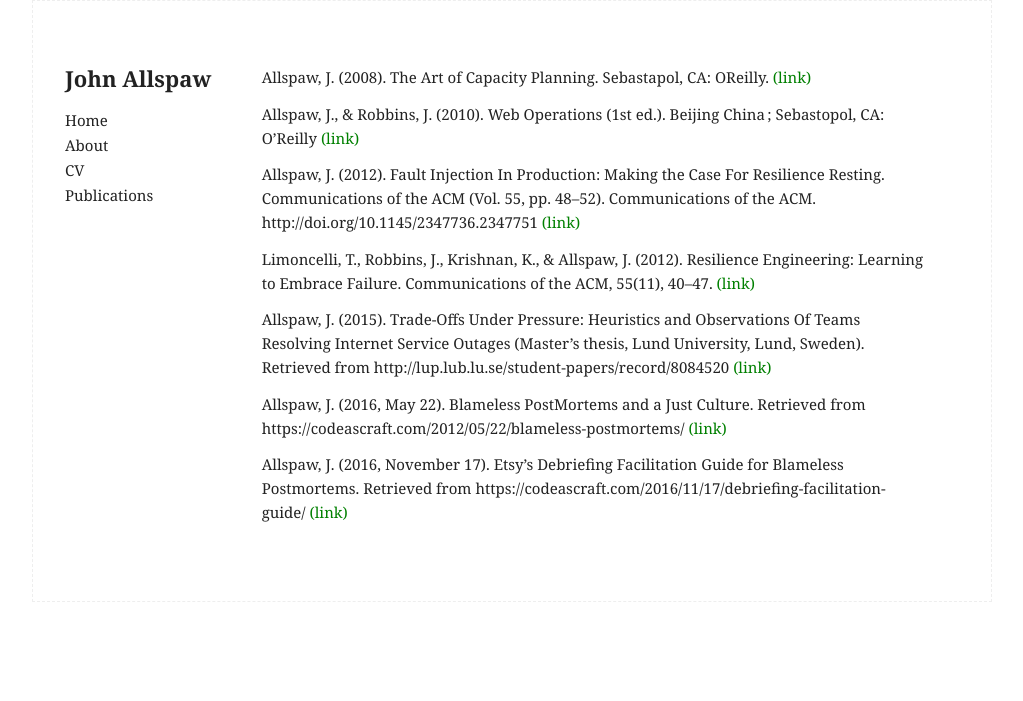
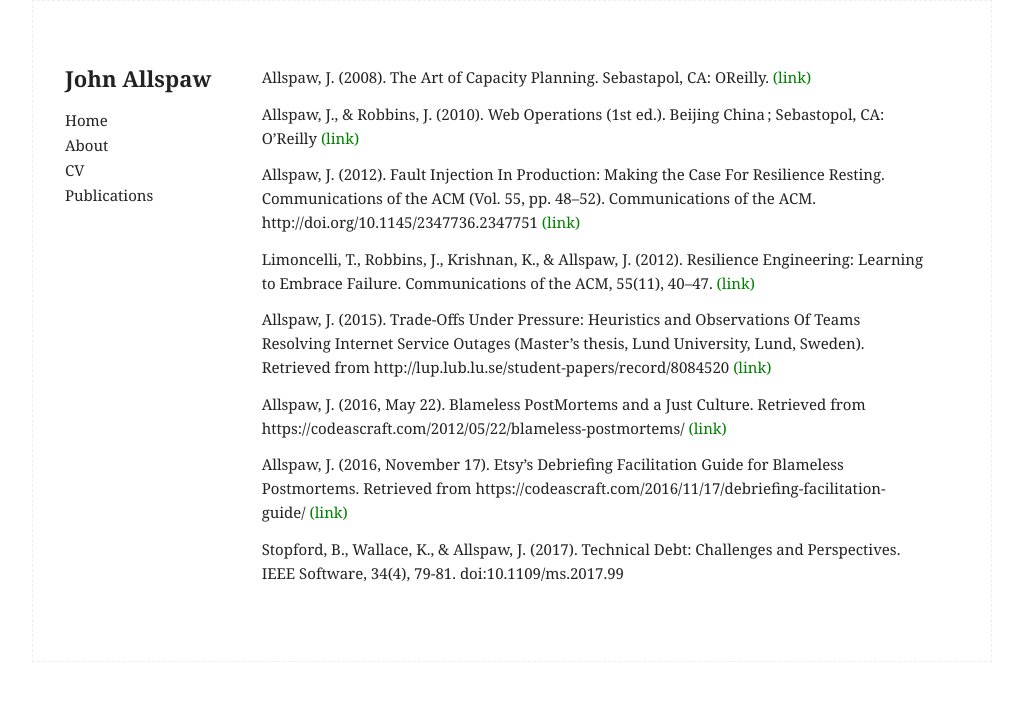
Before and after one commit to jallspaw/jallspaw.github.io, a Jekyll site: the page built from publications.md, in a window 1280 px wide. Shown: the top 701 px of the page, without its empty margins (128-1151 px from the left). Built offline with Jekyll 4.4.1, drawn with Linux system fonts in a browser that asks for light colours.

Commit message:
added the IEEE article

```diff
--- a/publications.md
+++ b/publications.md
@@ -18,3 +18,5 @@
 Allspaw, J. (2016, May 22). Blameless PostMortems and a Just Culture. Retrieved from https://codeascraft.com/2012/05/22/blameless-postmortems/ <a href="https://codeascraft.com/2012/05/22/blameless-postmortems" style="color:green" target="_blank">(link)</a>
 
 Allspaw, J. (2016, November 17). Etsy’s Debriefing Facilitation Guide for Blameless Postmortems. Retrieved from https://codeascraft.com/2016/11/17/debriefing-facilitation-guide/ <a href="https://codeascraft.com/2016/11/17/debriefing-facilitation-guide/" style="color:green" target="_blank">(link)</a>
+
+Stopford, B., Wallace, K., & Allspaw, J. (2017). Technical Debt: Challenges and Perspectives. IEEE Software, 34(4), 79-81. doi:10.1109/ms.2017.99
```
